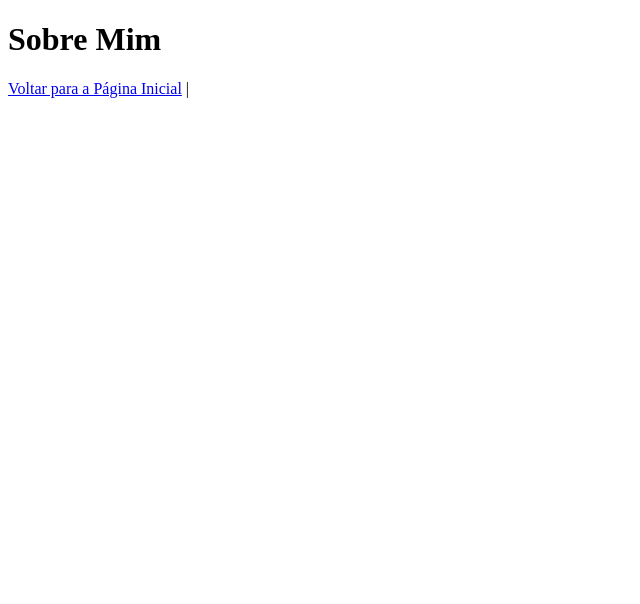
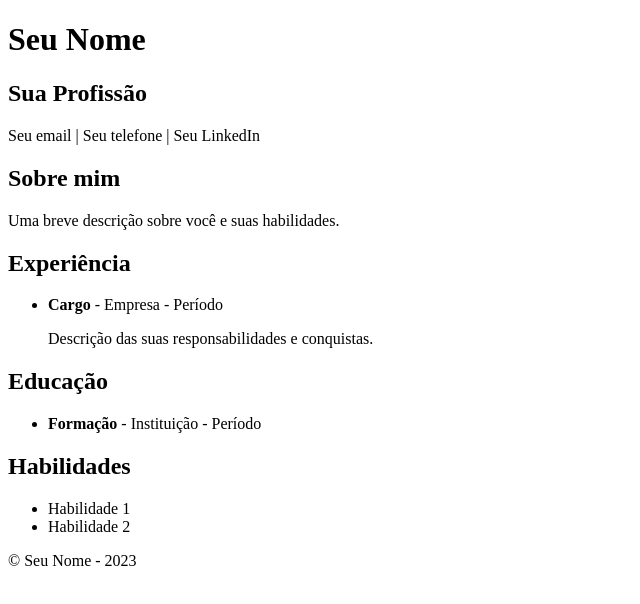
Before and after one commit to pedrokson/pedrokson.github.io, a plain HTML site: page cadigo2.html in a window 1280 px wide. Shown: the whole page, without its empty margins (0-640 px from the left). Drawn offline with Linux system fonts and the light colour scheme.

Commit message:
Update cadigo2.html

```diff
--- a/cadigo2.html
+++ b/cadigo2.html
@@ -4,12 +4,52 @@
 <head>
     <meta charset="UTF-8">
     <meta name="viewport" content="width=device-width, initial-scale=1.0">
-    <title>Sobre Mim - Complemento</title>
+    <title>Seu Nome - Currículo</title>
+    <link rel="stylesheet" href="styles.css">
 </head>
 <body>
+    <header>
+        <h1>Seu Nome</h1>
+        <h2>Sua Profissão</h2>
+        <p>Seu email | Seu telefone | Seu LinkedIn</p>
+    </header>
 
-    <header>
-        <h1>Sobre Mim</h1>
-        <nav>
-            <a href="index.html">Voltar para a Página Inicial</a> |
-            <a href="contato.html"
+    <section id="sobre">
+        <h2>Sobre mim</h2>
+        <p>Uma breve descrição sobre você e suas habilidades.</p>
+    </section>
+
+    <section id="experiencia">
+        <h2>Experiência</h2>
+        <ul>
+            <li>
+                <strong>Cargo</strong> - Empresa - Período
+                <p>Descrição das suas responsabilidades e conquistas.</p>
+            </li>
+            </ul>
+    </section>
+
+    <section id="educacao">
+        <h2>Educação</h2>
+        <ul>
+            <li>
+                <strong>Formação</strong> - Instituição - Período
+            </li>
+            </ul>
+    </section>
+
+    <section id="habilidades">
+        <h2>Habilidades</h2>
+        <ul>
+            <li>Habilidade 1</li>
+            <li>Habilidade 2</li>
+            </ul>
+    </section>
+
+    <footer>
+        <p>&copy; Seu Nome - 2023</p>
+    </footer>
+
+    <script src="script.js"></script>
+</body>
+</html>
```
